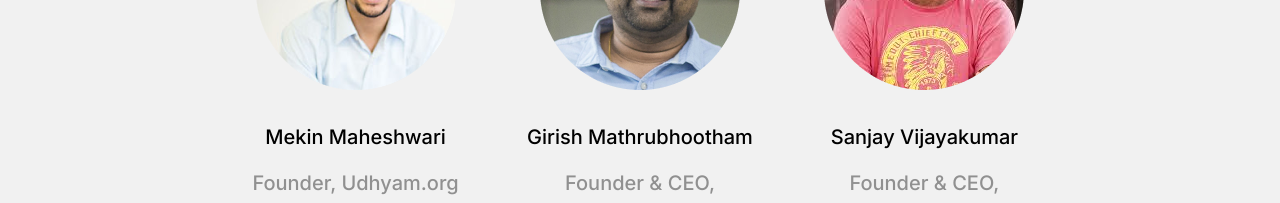
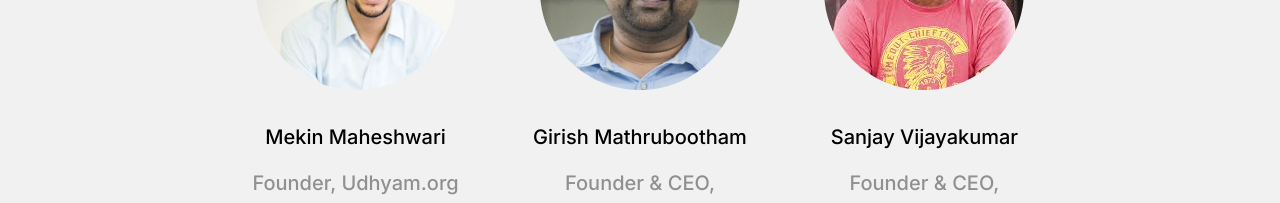
Before and after one commit to pupilfirst/coronasafe-rescript-course, a Next.js app: page / in a window 1280 px wide. Shown: the part 3180-3383 px from the top of the page. Built offline with nearby package versions, Linux system fonts and the light colour scheme.

Commit message:
Fix name

```diff
--- a/pages/index.js
+++ b/pages/index.js
@@ -188,7 +188,7 @@ export default function Home() {
                                       ex-CTO, Flipkart</>}
                                     imgSrc="people/mekin.png"
               />
-              <ImageWithDescription name="Girish Mathrubhootham"
+              <ImageWithDescription name="Girish Mathrubootham"
                                     caption={<>
                                       Founder & CEO, <br/>
                                       Freshworks Inc</>}
```
